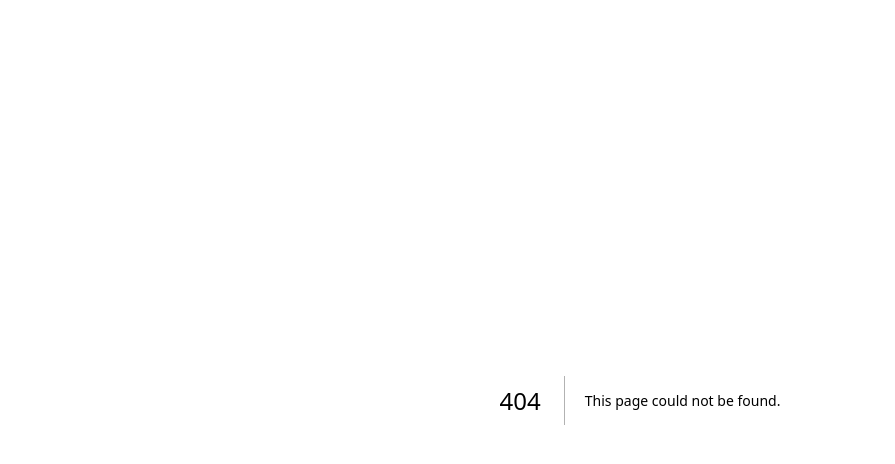
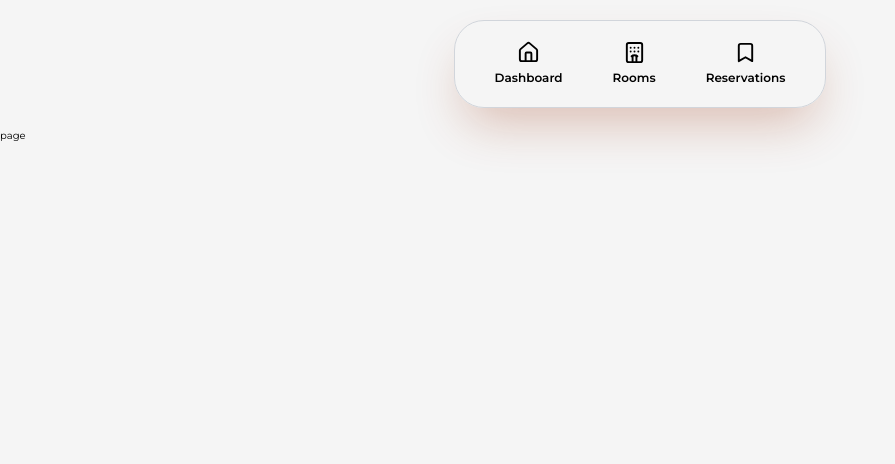
Before and after one commit to vanotsintsabadze1/panorama-resorts, a Next.js app: page /admin/rooms/createRoom in a window 1280 px wide. Before the commit this address had no page. Shown: the top 464 px of the page, without its empty margins (0-895 px from the left). Built offline with nearby package versions, Linux system fonts and the light colour scheme.

Commit message:
Added partial admin page & a rooms page for it

```diff
--- /dev/null
+++ b/app/(admin)/admin/layout.tsx
@@ -0,0 +1,14 @@
+import Header from "@/components/Admin/Header/Header";
+
+export default function AdminLayout({
+  children,
+}: Readonly<{
+  children: React.ReactNode;
+}>) {
+  return (
+    <>
+      <Header />
+      <main className="w-full flex-1 pb-[3rem]">{children}</main>
+    </>
+  );
+}
--- /dev/null
+++ b/app/(admin)/admin/page.tsx
@@ -0,0 +1,3 @@
+export default function page() {
+  return <></>;
+}
--- /dev/null
+++ b/app/(admin)/admin/rooms/createRoom/page.tsx
@@ -0,0 +1,3 @@
+export default function page() {
+  return <div>page</div>;
+}
--- /dev/null
+++ b/app/(admin)/admin/rooms/page.tsx
@@ -0,0 +1,8 @@
+import { getAllRooms } from "@/scripts/rooms/getAllRooms";
+import RoomsWrapper from "@/components/Admin/Rooms/RoomsWrapper";
+
+export default async function page() {
+  const rooms: Room[] | [] = await getAllRooms();
+
+  return <RoomsWrapper rooms={rooms} />;
+}
--- /dev/null
+++ b/components/Admin/Header/Header.tsx
@@ -0,0 +1,12 @@
+import Navigation from "./Navigation";
+import UserProfile from "./UserProfile";
+
+export default function Header() {
+  return (
+    <header className="flex w-full items-center justify-center px-[1rem] py-[2rem]">
+      <div className="flex w-[38rem] items-center justify-center gap-[3rem] rounded-[3rem] border border-gray-300 p-[2rem] shadow-2xl shadow-orange-800/30 md:w-auto xs:w-full">
+        <Navigation />
+      </div>
+    </header>
+  );
+}
--- /dev/null
+++ b/components/Admin/Header/Navigation.tsx
@@ -0,0 +1,41 @@
+"use client";
+
+import { Home, LucideHotel, BookmarkIcon } from "lucide-react";
+import { useRouter } from "next/navigation";
+
+export default function Navigation() {
+  const router = useRouter();
+
+  const links = [
+    {
+      title: "Dashboard",
+      href: "/admin",
+      icon: <Home size={23} />,
+    },
+    {
+      title: "Rooms",
+      href: "/admin/rooms",
+      icon: <LucideHotel size={23} />,
+    },
+    {
+      title: "Reservations",
+      href: "/admin/reservations",
+      icon: <BookmarkIcon size={23} />,
+    },
+  ];
+
+  return (
+    <nav className="flex flex-wrap items-center justify-center gap-[5rem] px-[2rem]">
+      {links.map((link) => (
+        <button
+          key={link.href}
+          onClick={() => router.push(link.href)}
+          className="flex flex-col items-center gap-[.5rem] duration-300 ease-in-out hover:text-orange-600"
+        >
+          {link.icon}
+          <span className="text-[1.2rem] font-semibold">{link.title}</span>
+        </button>
+      ))}
+    </nav>
+  );
+}
--- /dev/null
+++ b/components/Admin/Header/UserProfile.tsx
@@ -0,0 +1,12 @@
+import Image from "next/image";
+
+export default function UserProfile() {
+  return (
+    <div className="flex flex-col items-center gap-[.5rem]">
+      <div className="relative h-[3rem] w-[3rem]">
+        <Image className="rounded-[50%]" src="/images/backgrounds/hero.webp" fill alt="user-profile-picture" />
+      </div>
+      <p className="w-[8rem] truncate text-[1.2rem] font-semibold">VanoTsintsabadze</p>
+    </div>
+  );
+}
--- /dev/null
+++ b/components/Admin/Rooms/RoomsWrapper.tsx
@@ -0,0 +1,74 @@
+"use client";
+
+import { useEffect, useState } from "react";
+import { Search } from "lucide-react";
+import { useRouter } from "next/navigation";
+
+interface Props {
+  rooms: Room[] | [];
+}
+
+export default function RoomsWrapper({ rooms }: Props) {
+  const [search, setSearch] = useState("");
+  const [searchableRooms, setSearchableRooms] = useState(rooms);
+  const router = useRouter();
+
+  useEffect(() => {
+    if (search === "" && searchableRooms.length === rooms.length) {
+      return;
+    }
+
+    if (search === "") {
+      setSearchableRooms(rooms);
+      return;
+    }
+
+    setSearchableRooms(rooms.filter((room) => room.type.toString() === search));
+  }, [search]);
+
+  return (
+    <section className="mt-[6rem] flex w-full flex-col items-center justify-center gap-[2rem] overflow-auto">
+      <div className="flex w-full flex-col items-center justify-center gap-[2rem]">
+        <div className="relative">
+          <input
+            type="text"
+            value={search}
+            onChange={(e) => setSearch(e.target.value)}
+            placeholder="Search for a room..."
+            className="h-[3.8rem] w-[38rem] rounded-[1rem] border border-gray-300 px-[1rem] text-[1.3rem] shadow-md xs:w-[30rem]"
+          />
+          <button className="absolute right-[2rem] h-full">
+            <Search size={20} />
+          </button>
+        </div>
+        <div className="flex w-[38rem] items-center justify-end xs:w-full">
+          <button
+            onClick={() => router.push("/admin/rooms/createRoom")}
+            className="h-[3.2rem] rounded-[1rem] bg-orange-500 px-[2rem] text-[1.3rem] font-bold text-white shadow-md"
+          >
+            + Create
+          </button>
+        </div>
+      </div>
+      <div className="flex h-[40rem] min-w-[70rem] flex-col overflow-auto rounded-[1rem] border border-gray-300 p-[2rem] text-[1.3rem] shadow-md">
+        <div className="grid w-full grid-cols-5 font-semibold uppercase">
+          <div className="col-span-1 px-[1rem]">ID</div>
+          <div className="col-span-2 px-[1rem]">Type</div>
+          <div className="col-span-1 px-[1rem]">Capacity</div>
+          <div className="col-span-1 px-[1rem]">Price Per Night</div>
+        </div>
+        {searchableRooms.map((room) => (
+          <div
+            key={room.id}
+            className="mt-[2rem] grid w-full grid-cols-5 gap-[1rem] rounded-[1rem] border border-gray-300 py-[1rem] shadow-sm"
+          >
+            <div className="col-span-1 w-[10rem] truncate px-[1rem]">{room.id}</div>
+            <div className="col-span-2 px-[1rem]">{room.type}</div>
+            <div className="col-span-1 px-[1rem]">{room.capacity}</div>
+            <div className="col-span-1 px-[1rem]">{room.pricePerNight}</div>
+          </div>
+        ))}
+      </div>
+    </section>
+  );
+}
--- a/components/DatePicker/DatePicker.tsx
+++ b/components/DatePicker/DatePicker.tsx
@@ -1,4 +1,3 @@
-"use client";
 import { useState } from "react";
 import SelectedDateFrame from "./SelectedDateFrame";
 import DaysFrame from "./DaysFrame";
--- a/components/Header/DashboardDropdown.tsx
+++ b/components/Header/DashboardDropdown.tsx
@@ -1,3 +1,4 @@
+import { useRouter } from "next/navigation";
 import { logoutUser } from "@/scripts/auth/auth";
 import { motion } from "framer-motion";
 
@@ -7,6 +8,8 @@ const divAnimation = {
 };
 
 export default function DashboardDropdown() {
+  const router = useRouter();
+
   function onLogout() {
     logoutUser();
   }
@@ -20,7 +23,12 @@ export default function DashboardDropdown() {
       className="absolute left-0 flex w-full flex-col items-center rounded-b-lg bg-white text-[1.3rem] font-medium"
     >
       <button className="h-[4rem] w-full duration-150 ease-in-out hover:bg-gray-300/60">Settings</button>
-      <button className="h-[4rem] w-full duration-150 ease-in-out hover:bg-gray-300/60">Admin</button>
+      <button
+        className="h-[4rem] w-full duration-150 ease-in-out hover:bg-gray-300/60"
+        onClickCapture={() => router.push("/admin")}
+      >
+        Admin
+      </button>
       <button className="h-[4rem] w-full duration-150 ease-in-out hover:bg-gray-300/60" onClick={onLogout}>
         Log Out
       </button>
--- a/components/Rooms/Single-Room-Page/RoomReservationContainer.tsx
+++ b/components/Rooms/Single-Room-Page/RoomReservationContainer.tsx
@@ -22,8 +22,6 @@ export default function RoomReservationContainer({ id, capacity }: Room) {
       setIsLoading(false);
       return;
     }
-
-    console.log(checkInDate, checkOutDate);
 
     if (checkInDate === checkOutDate || checkInDate > checkOutDate) {
       toast.error("Invalid date range");
```
Also changed, not shown: scripts/rooms/getUserReservations.ts (+6 -1 lines).
